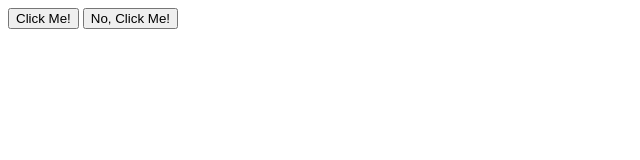
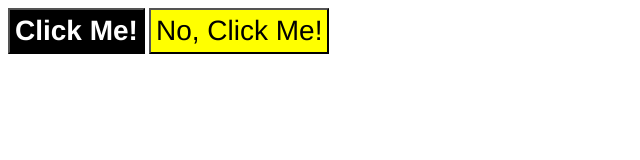
Before and after one commit to sudhakarkarunaiprakasam/TOP_foundations, a plain HTML site: page css-exercises-main/foundations/03-grouping-selectors/index.html in a window 1280 px wide. Shown: the whole page, without its empty margins (0-640 px from the left). Drawn offline with Linux system fonts and the light colour scheme.

Commit message:
intro to css exercises completed

```diff
--- a/css-exercises-main/foundations/03-grouping-selectors/index.html
+++ b/css-exercises-main/foundations/03-grouping-selectors/index.html
@@ -8,7 +8,7 @@
     <link rel="stylesheet" href="style.css">
   </head>
   <body>
-    <button>Click Me!</button>
-    <button>No, Click Me!</button>
+    <button class="one">Click Me!</button>
+    <button class="two">No, Click Me!</button>
   </body>
 </html>
--- a/css-exercises-main/foundations/03-grouping-selectors/style.css
+++ b/css-exercises-main/foundations/03-grouping-selectors/style.css
@@ -0,0 +1,17 @@
+button {
+    font-size: 28px;
+    padding: 5px;
+    font-family: Helvetica, 'Times New Roman', sans-serif;
+}
+
+.one {
+    background-color: black;
+    color: white;
+    font-weight: bold;
+}
+
+.two {
+    background-color: yellow;
+    border-color: black;
+    box-shadow: none;
+}
--- a/css-exercises-main/foundations/05-descendant-combinator/style.css
+++ b/css-exercises-main/foundations/05-descendant-combinator/style.css
@@ -0,0 +1,6 @@
+div>p {
+    background-color: yellow;
+    text-align: center;
+    font-size: 20px;
+    color: red;
+}
```
Also changed, not shown: css-exercises-main/foundations/04-chaining-selectors/index.html (+4 -4 lines), css-exercises-main/foundations/04-chaining-selectors/style.css (+9 -0 lines).
